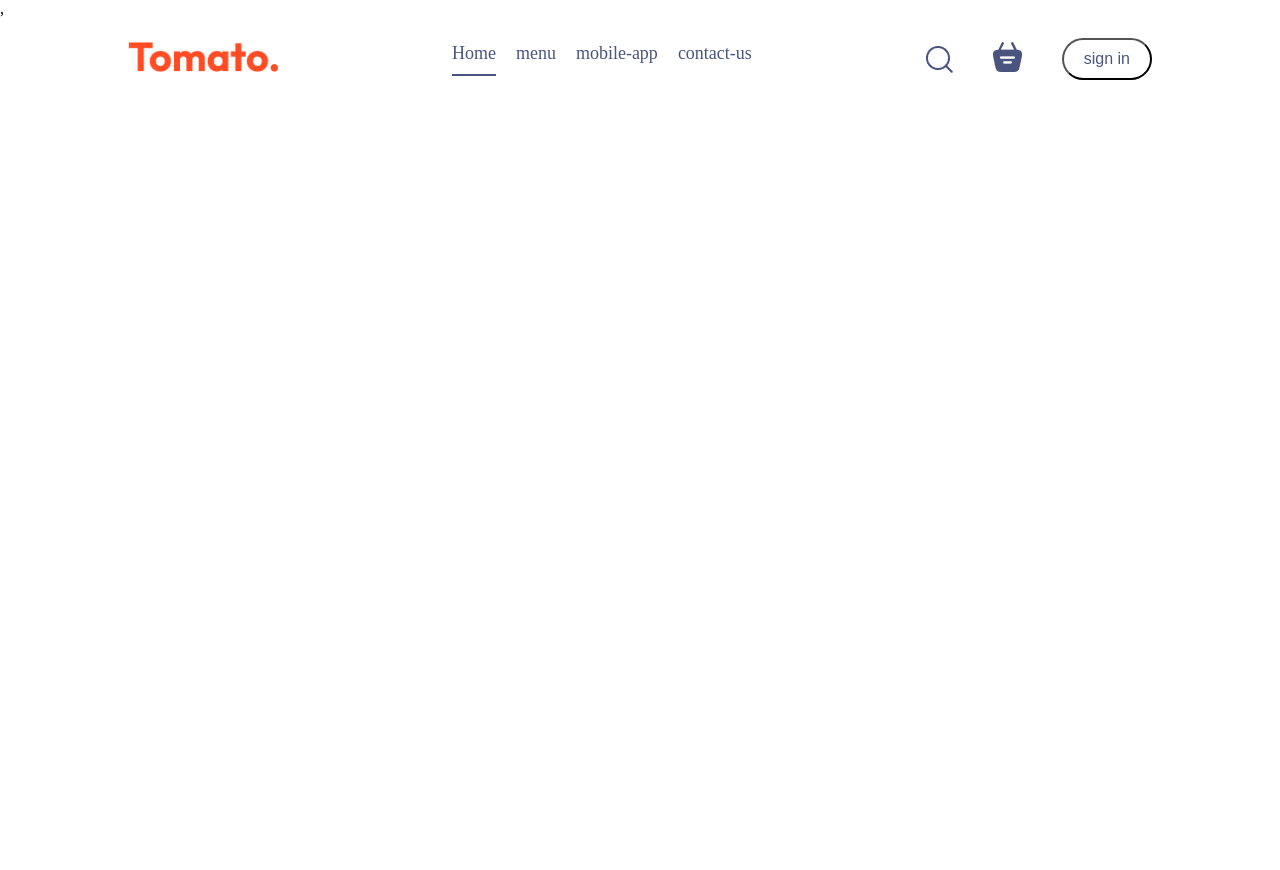
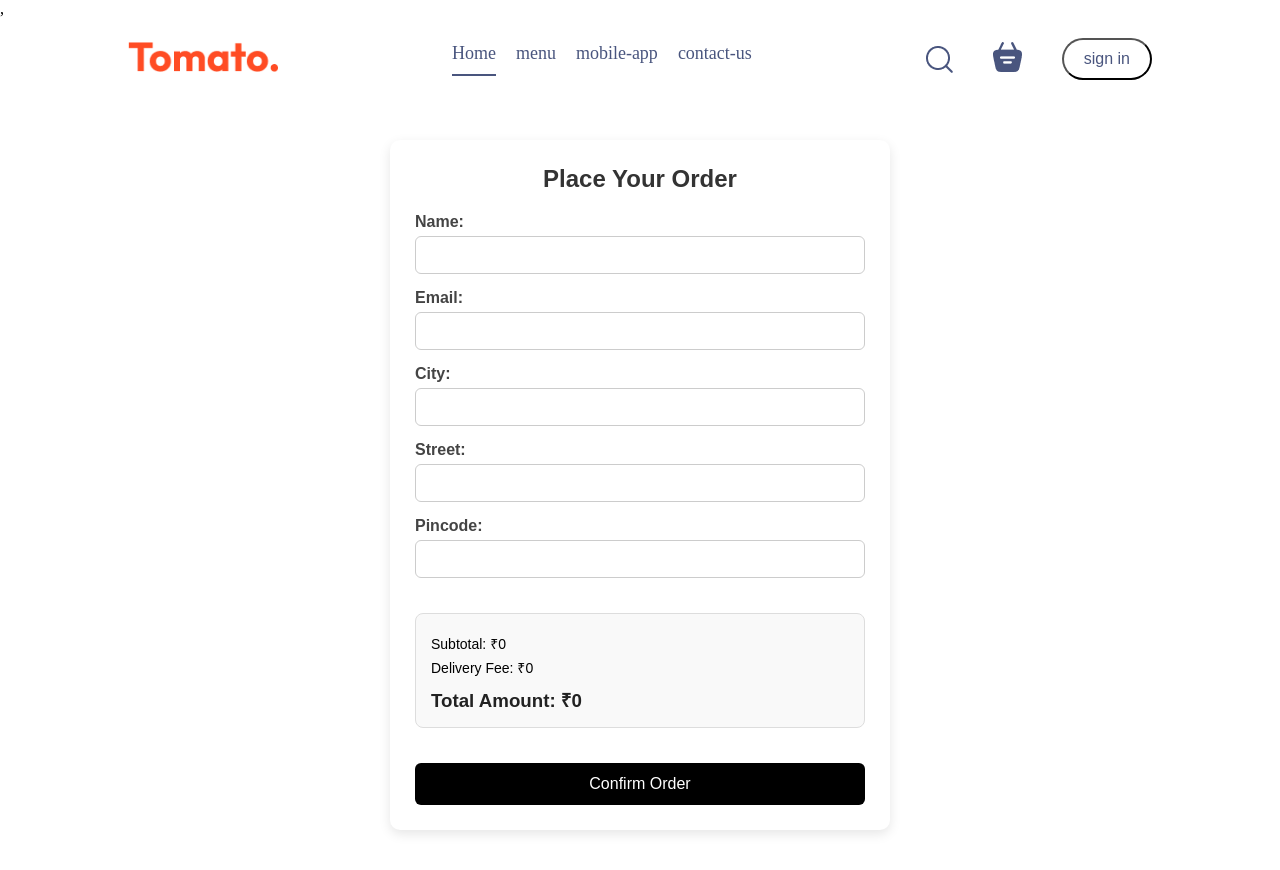
Before and after one commit to Imadityarai/food_delievery, a React (Vite) app in the folder frontend/: page /placeorder in a window 1280 px wide. Before the commit the page ends 800 px from the top, so only its background shows below. Built offline with nearby package versions, Linux system fonts and the light colour scheme.

Commit message:
added placeorder page

```diff
--- a/frontend/src/App.jsx
+++ b/frontend/src/App.jsx
@@ -7,6 +7,7 @@ import Placeorder from './pages/placeorder/Placeorder'
 import Header  from './components/header/Header'
 import Loginpop from './components/loginpop/Loginpop'
 import navbar from './components/Navbar/Navbar'
+import Link from 'react'
 const App = () => {
   const [showloginpop,setShowLoginPop]=React.useState(false)
   return (<>
--- a/frontend/src/context/store_context.jsx
+++ b/frontend/src/context/store_context.jsx
@@ -27,13 +27,23 @@ useEffect(()=>{
 
 },[cartItems])
 
-    const contextValue = {
-        food_list,
-        cartItems,
-        setCartItems,
-        addtoCart,
-        removefromCart
-    }
+const subtotal = food_list.reduce((acc, item) => {
+  return acc + (cartItems[item._id] ? cartItems[item._id] * item.price : 0);
+}, 0);
+
+const deliveryFee = subtotal > 0 ? 50 : 0;
+const totalAmount = subtotal + deliveryFee;
+
+const contextValue = {
+  food_list,
+  cartItems,
+  addtoCart,
+  removefromCart,
+  subtotal,
+  deliveryFee,
+  totalAmount
+};
+
     return (
         <StoreContext.Provider value={contextValue}>
             {props.children}
--- a/frontend/src/pages/cart/Cart.jsx
+++ b/frontend/src/pages/cart/Cart.jsx
@@ -2,18 +2,9 @@ import React, { useContext } from 'react';
 import { assets } from '../../assets/frontend_assets/assets';
 import './cart.css';
 import { StoreContext } from '../../context/store_context';
-
+import {Link} from "react-router-dom"
 function Cart() {
-  const { cartItems, food_list, removefromCart } = useContext(StoreContext);
-
-  // Calculate subtotal
-  const subtotal = food_list.reduce((acc, item) => {
-    return acc + (cartItems[item._id] ? cartItems[item._id] * item.price : 0);
-  }, 0);
-
-  const deliveryFee = subtotal > 0 ? 50 : 0;
-  const totalAmount = subtotal + deliveryFee;
-
+  const { cartItems, food_list, removefromCart,subtotal,deliveryFee,totalAmount } = useContext(StoreContext);
   return (
     <div className="cart">
       <div className="cart-items">
@@ -56,7 +47,7 @@ function Cart() {
           <span>Total Amount:</span>
           <span>₹{totalAmount}</span>
         </div>
-        <button className="checkout-btn">Proceed to Checkout</button>
+   <Link to="/placeorder"> <button className="checkout-btn">Proceed to Checkout</button></Link>
       </div>
     </div>
   );
--- a/frontend/src/pages/placeorder/Placeorder.css
+++ b/frontend/src/pages/placeorder/Placeorder.css
@@ -0,0 +1,87 @@
+.placeorder {
+  max-width: 500px;
+  margin: 40px auto;
+  padding: 25px;
+  background: #fff;
+  border-radius: 10px;
+  box-shadow: 0 4px 12px rgba(0,0,0,0.1);
+  font-family: 'Arial', sans-serif;
+}
+
+.placeorder h2 {
+  text-align: center;
+  margin-bottom: 20px;
+  color: #333;
+}
+
+.order-form {
+  display: flex;
+  flex-direction: column;
+  gap: 15px;
+}
+
+.order-form label {
+  display: flex;
+  flex-direction: column;
+  font-weight: bold;
+  color: #444;
+}
+
+.order-form input {
+  padding: 10px;
+  border: 1px solid #ccc;
+  border-radius: 6px;
+  margin-top: 5px;
+  font-size: 14px;
+}
+
+.amount {
+  margin-top: 20px;
+  padding: 15px;
+  background: #f9f9f9;
+  border-radius: 8px;
+  border: 1px solid #ddd;
+}
+
+.amount p {
+  margin: 5px 0;
+  font-size: 14px;
+}
+
+.amount h3 {
+  margin-top: 10px;
+  color: #222;
+}
+
+.confirm-btn {
+  margin-top: 20px;
+  padding: 12px;
+  background: #000;
+  color: #fff;
+  border: none;
+  border-radius: 6px;
+  font-size: 16px;
+  cursor: pointer;
+  transition: background 0.3s ease;
+}
+
+.confirm-btn:hover {
+  background: #444;
+}
+
+/* Responsive */
+@media (max-width: 600px) {
+  .placeorder {
+    padding: 15px;
+  }
+
+  .order-form input {
+    font-size: 12px;
+    padding: 8px;
+  }
+
+  .confirm-btn {
+    font-size: 14px;
+    padding: 10px;
+  }
+}
--- a/frontend/src/pages/placeorder/Placeorder.jsx
+++ b/frontend/src/pages/placeorder/Placeorder.jsx
@@ -1,11 +1,62 @@
-import React from 'react'
-import './Placeorder.css'
+import React, { useContext, useState } from 'react';
+import './Placeorder.css';
+import { StoreContext } from '../../context/store_context';
+
 function Placeorder() {
+  const { subtotal, deliveryFee, totalAmount } = useContext(StoreContext);
+
+  const [formData, setFormData] = useState({
+    name: '',
+    email: '',
+    city: '',
+    street: '',
+    pincode: ''
+  });
+
+  const handleChange = (e) => {
+    setFormData({ ...formData, [e.target.name]: e.target.value });
+  };
+
+  const handleSubmit = (e) => {
+    e.preventDefault();
+    alert(`Order placed successfully!\nName: ${formData.name}\nAmount Paid: ₹${totalAmount}`);
+  };
+
   return (
-    <div>
+    <div className="placeorder">
+      <h2>Place Your Order</h2>
+      <form className="order-form" onSubmit={handleSubmit}>
+        <label>
+          Name:
+          <input type="text" name="name" value={formData.name} onChange={handleChange} required />
+        </label>
+        <label>
+          Email:
+          <input type="email" name="email" value={formData.email} onChange={handleChange} required />
+        </label>
+        <label>
+          City:
+          <input type="text" name="city" value={formData.city} onChange={handleChange} required />
+        </label>
+        <label>
+          Street:
+          <input type="text" name="street" value={formData.street} onChange={handleChange} required />
+        </label>
+        <label>
+          Pincode:
+          <input type="text" name="pincode" value={formData.pincode} onChange={handleChange} required />
+        </label>
 
+        <div className="amount">
+          <p>Subtotal: ₹{subtotal}</p>
+          <p>Delivery Fee: ₹{deliveryFee}</p>
+          <h3>Total Amount: ₹{totalAmount}</h3>
+        </div>
+
+        <button type="submit" className="confirm-btn">Confirm Order</button>
+      </form>
     </div>
-  )
+  );
 }
 
-export default Placeorder
+export default Placeorder;
```
